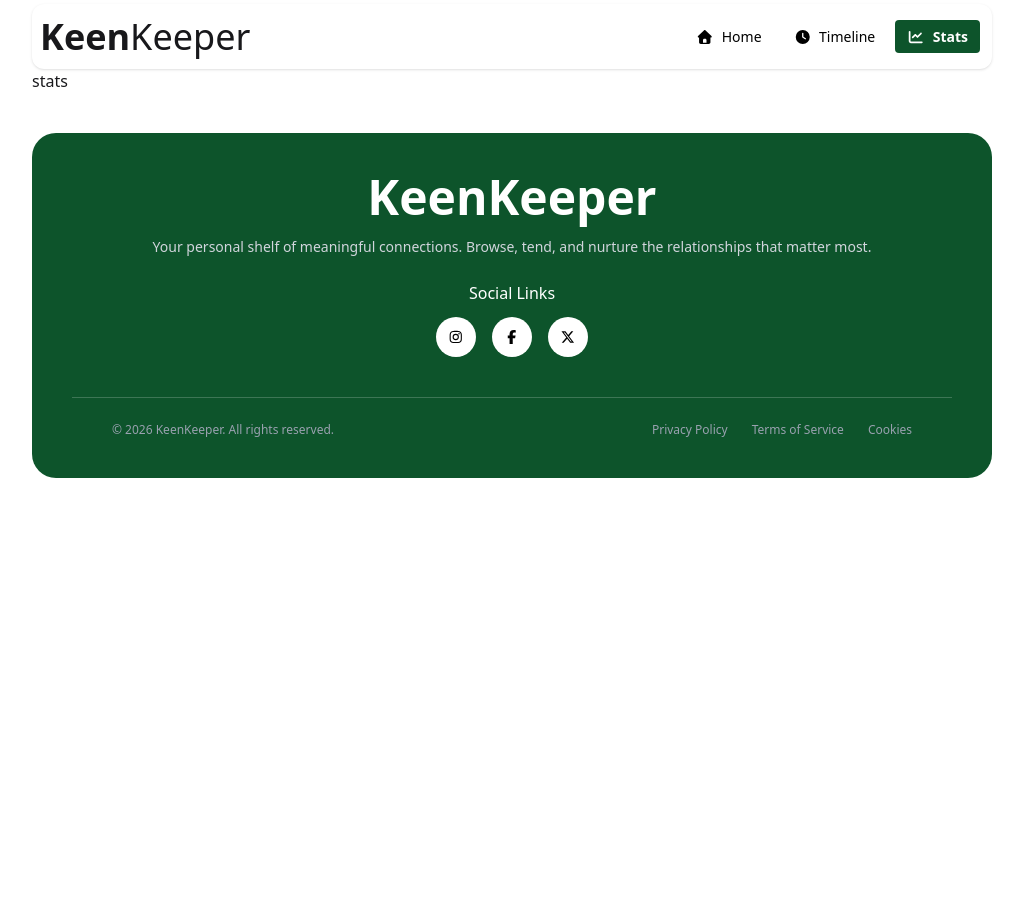
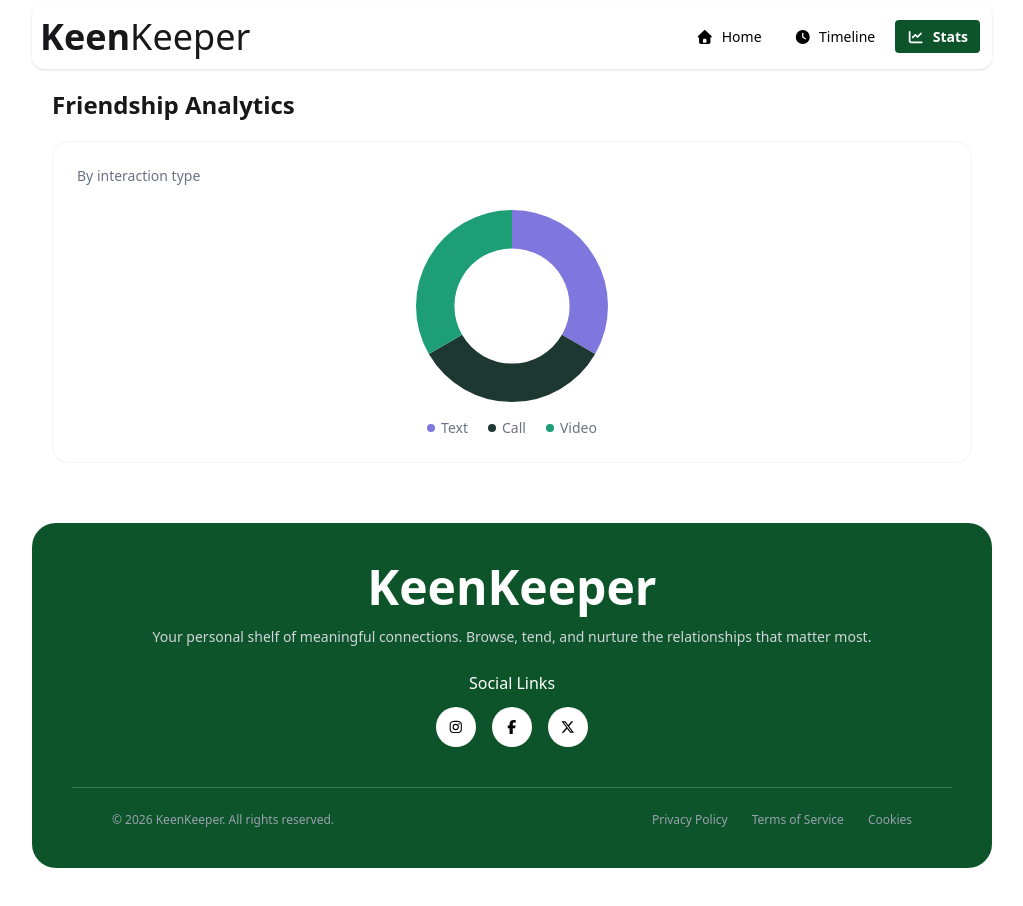
Before and after one commit to nowshintisha230/Keen-Keeper, a Next.js app: page /stats in a window 1280 px wide. Shown: the whole page, without its empty margins (128-1151 px from the left). Before the commit the page ends 800 px from the top, so only its background shows below. Built offline with nearby package versions, Linux system fonts and the light colour scheme.

Commit message:
maked stats based on timeline datails

```diff
--- a/package.json
+++ b/package.json
@@ -14,6 +14,7 @@
     "@fortawesome/free-regular-svg-icons": "^7.2.0",
     "@fortawesome/free-solid-svg-icons": "^7.2.0",
     "@fortawesome/react-fontawesome": "^3.3.0",
+    "chart.js": "^4.5.1",
     "daisyui": "^5.5.19",
     "next": "16.2.3",
     "react": "19.2.4",
--- a/src/app/stats/page.js
+++ b/src/app/stats/page.js
@@ -1,7 +1,94 @@
-export default function Page() {
+"use client";
+
+import { useEffect, useRef, useState } from "react";
+import { Chart, ArcElement, Tooltip, Legend, DoughnutController } from "chart.js";
+Chart.register(ArcElement, Tooltip, Legend, DoughnutController);
+
+const STORAGE_KEY = "timeline";
+export default function AnalyticsPage() {
+  const chartRef = useRef(null);
+  const chartInstance = useRef(null);
+  const [counts, setCounts] = useState({ text: 0, call: 0, video: 0 });
+  useEffect(() => {
+    const stored = JSON.parse(localStorage.getItem(STORAGE_KEY) || "[]");
+    const text = stored.filter((e) => e.type === "text").length;
+    const call = stored.filter((e) => e.type === "call").length;
+    const video = stored.filter((e) => e.type === "video").length;
+
+    setCounts({ text, call, video });
+
+    if (chartInstance.current) {
+      chartInstance.current.destroy();
+    }
+
+    const total = text + call + video;
+
+    chartInstance.current = new Chart(chartRef.current, {
+      type: "doughnut",
+      data: {
+        labels: ["Text", "Call", "Video"],
+        datasets: [
+          {
+            data: total === 0 ? [1, 1, 1] : [text, call, video],
+            backgroundColor: ["#7F77DD", "#1D3830", "#1D9E75"],
+            borderWidth: 0,
+            hoverOffset: 4,
+          },
+        ],
+      },
+      options: {
+        responsive: true,
+        maintainAspectRatio: true,
+        cutout: "60%",
+        plugins: {
+          legend: { display: false },
+          tooltip: {
+            callbacks: {
+              label: (ctx) =>
+                total === 0
+                  ? " No data yet"
+                  : ` ${ctx.label}: ${ctx.parsed}`,
+            },
+          },
+        },
+      },
+    });
+
+    return () => {
+      if (chartInstance.current) {
+        chartInstance.current.destroy();
+      }
+    };
+  }, []);
+
   return (
-    <div>
-      <h1>stats</h1>
+    <div className="p-5 space-y-5">
+      <h1 className="text-2xl font-bold">Friendship Analytics</h1>
+
+      <div className="bg-white border border-gray-100 rounded-2xl p-6">
+        <p className="text-sm text-gray-500 mb-6">By interaction type</p>
+
+        <div className="flex flex-col items-center gap-4">
+          <div className="w-48 h-48 relative">
+            <canvas ref={chartRef} />
+          </div>
+
+          <div className="flex gap-5 text-sm text-gray-500">
+            <span className="flex items-center gap-1.5">
+              <span className="w-2 h-2 rounded-full bg-[#7F77DD] inline-block" />
+              Text
+            </span>
+            <span className="flex items-center gap-1.5">
+              <span className="w-2 h-2 rounded-full bg-[#1D3830] inline-block" />
+              Call
+            </span>
+            <span className="flex items-center gap-1.5">
+              <span className="w-2 h-2 rounded-full bg-[#1D9E75] inline-block" />
+              Video
+            </span>
+          </div>
+        </div>
+      </div>
     </div>
   );
 }
```
Also changed, not shown: 1 other file (tests, documents, lock files or other folders).
